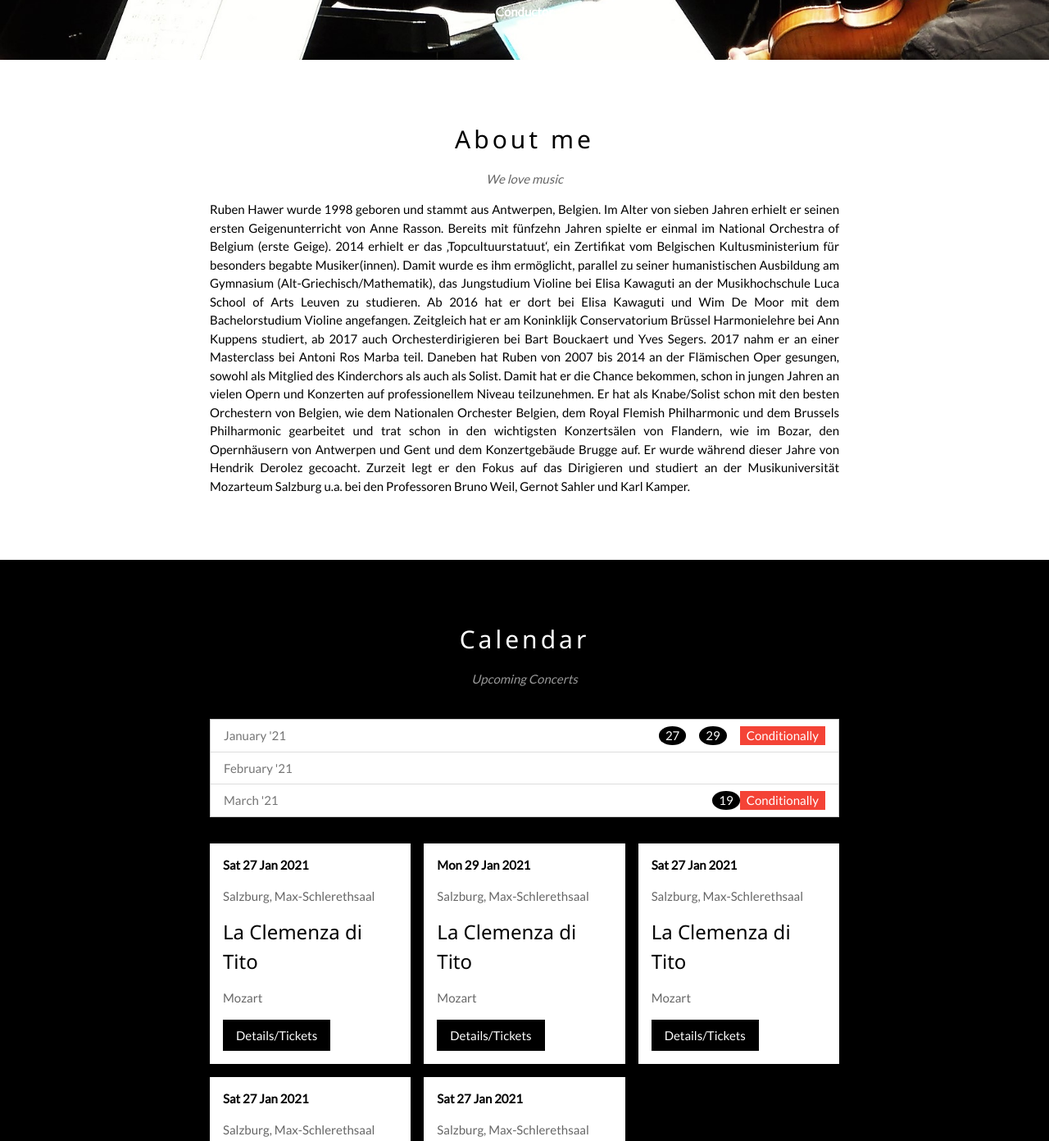
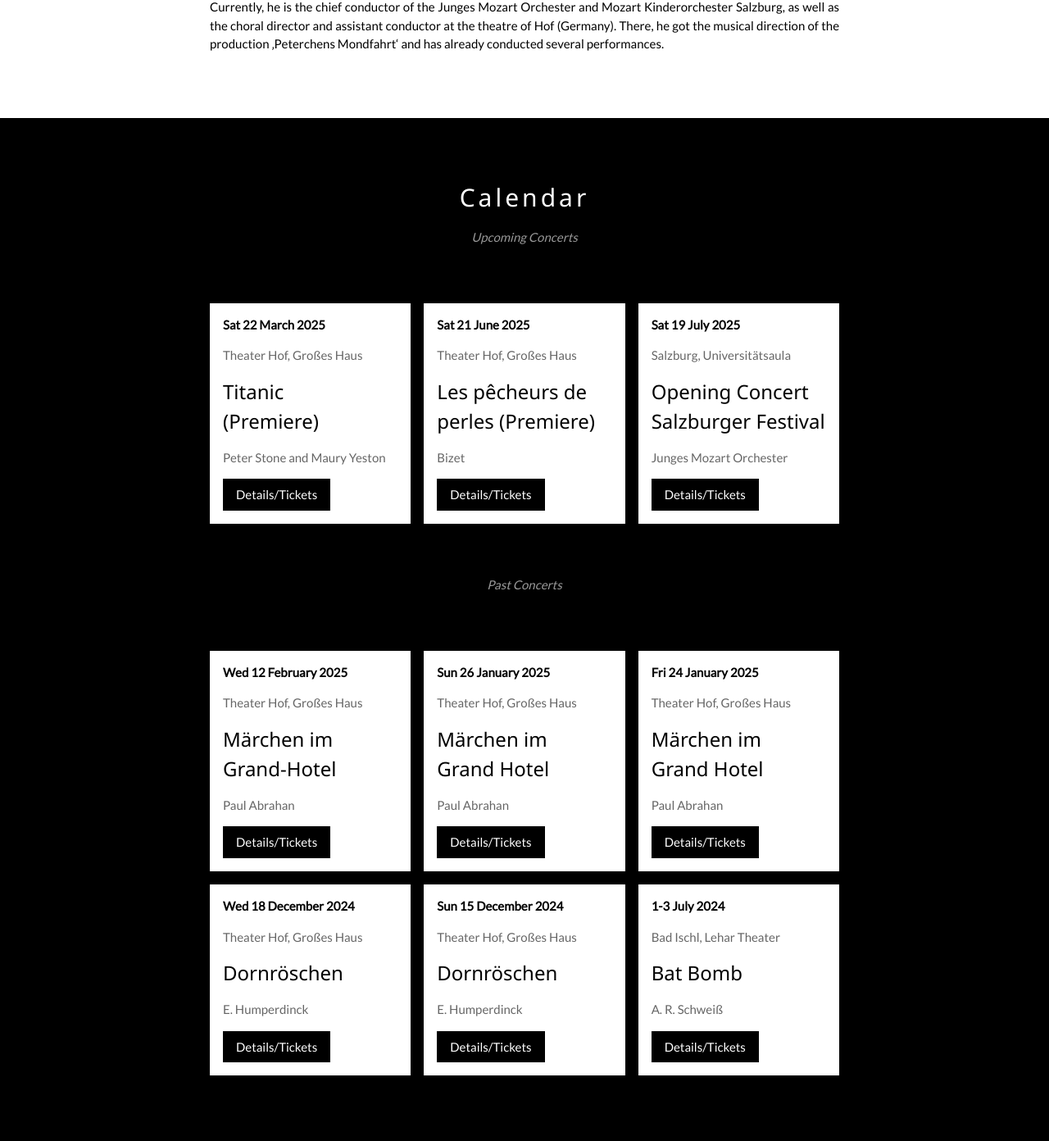
Before and after one commit to rubenhawwer/test1, a plain HTML site: page index.html in a window 1280 px wide. Shown: the part 693-2085 px from the top of the page at 82% size. Drawn offline with nearby package versions, Linux system fonts and the light colour scheme.

Commit message:
Update index.html

```diff
--- a/index.html
+++ b/index.html
@@ -42,52 +42,42 @@ body {font-family: "Lato", sans-serif}
 <div class="w3-content" style="max-width:2000px;margin-top:46px">
 
   <!-- Automatic Slideshow Images -->
+
   <div class="mySlides w3-display-container w3-center">
-    <img src="df1.jpg" style="width:100%">
+    <img src="df4.jpg" style="width:100%">
     <div class="w3-display-bottommiddle w3-container w3-text-white w3-padding-32 w3-hide-small">
       <h1>Ruben Hawer</h1>
       <p><b>Conductor</b></p>
     </div>
   </div>
   <div class="mySlides w3-display-container w3-center">
-    <img src="df2.jpg" style="width:100%">
-    <div class="w3-display-bottommiddle w3-container w3-text-white w3-padding-32 w3-hide-small">
-      <h1>Ruben Hawer</h1>
-      <p><b>Conductor</b></p>
-    </div>
-  </div>
-  <div class="mySlides w3-display-container w3-center">
-    <img src="photos/x.jpg" style="width:50%">
-    <div class="w3-display-bottommiddle w3-container w3-text-black w3-padding-32 w3-hide-small">
+    <img src="df3.jpg" style="width:100%">
+    <div class="w3-display-bottommiddle w3-container w3-text-darkgrey w3-padding-32 w3-hide-small">
       <h1>Ruben Hawer</h1>
       <p><b>Conductor</b></p>
     </div>
   </div>
 
+
   <!-- The About me Section -->
   <div id="ABOUT ME">
 	<div class="w3-container w3-content w3-center w3-padding-64" style="max-width:800px">
 		<h2 class="w3-wide">About me</h2>
-		<p class="w3-opacity"><i>We love music</i></p>
-		<p class="w3-justify">Ruben Hawer wurde 1998 geboren und stammt aus Antwerpen, Belgien.
-Im Alter von sieben Jahren erhielt er seinen ersten Geigenunterricht von Anne Rasson. Bereits mit
-fünfzehn Jahren spielte er einmal im National Orchestra of Belgium (erste Geige). 2014 erhielt er das
-‚Topcultuurstatuut‘, ein Zertifikat vom Belgischen Kultusministerium für besonders begabte
-Musiker(innen). Damit wurde es ihm ermöglicht, parallel zu seiner humanistischen Ausbildung am
-Gymnasium (Alt-Griechisch/Mathematik), das Jungstudium Violine bei Elisa Kawaguti an der
-Musikhochschule Luca School of Arts Leuven zu studieren. Ab 2016 hat er dort bei Elisa Kawaguti und
-Wim De Moor mit dem Bachelorstudium Violine angefangen. Zeitgleich hat er am Koninklijk
-Conservatorium Brüssel Harmonielehre bei Ann Kuppens studiert, ab 2017 auch Orchesterdirigieren
-bei Bart Bouckaert und Yves Segers. 2017 nahm er an einer Masterclass bei Antoni Ros Marba teil.
-Daneben hat Ruben von 2007 bis 2014 an der Flämischen Oper gesungen, sowohl als Mitglied des
-Kinderchors als auch als Solist. Damit hat er die Chance bekommen, schon in jungen Jahren an vielen
-Opern und Konzerten auf professionellem Niveau teilzunehmen. Er hat als Knabe/Solist schon mit
-den besten Orchestern von Belgien, wie dem Nationalen Orchester Belgien, dem Royal Flemish
-Philharmonic und dem Brussels Philharmonic gearbeitet und trat schon in den wichtigsten
-Konzertsälen von Flandern, wie im Bozar, den Opernhäusern von Antwerpen und Gent und dem
-Konzertgebäude Brugge auf. Er wurde während dieser Jahre von Hendrik Derolez gecoacht.
-Zurzeit legt er den Fokus auf das Dirigieren und studiert an der Musikuniversität Mozarteum Salzburg
-u.a. bei den Professoren Bruno Weil, Gernot Sahler und Karl Kamper.</p>
+		<p class="w3-opacity"><i>I don't conduct orchestra's, I make music with people</i></p>
+		<p class="w3-justify">Ruben Hawer comes from Belgium and was born in Antwerp in 1998. At the age of seven, he received his
+first violin lessons, and by fifteen, he was playing in the orchestra academy of the Belgian National Orchestra. Additionally, he sang professionally
+for eight years in the children's choir of the Flemish Opera and performed as a boy soprano in major solo roles. Through these experiences, he collaborated
+with some of Belgium’s finest orchestras. <br/> <br/>In 2014, he was awarded the "Topcultuurstatuut," a certificate from the Belgian Ministry of Culture for
+exceptionally talented musicians. This allowed him to pursue a bachelor's degree in violin at the LUCA School of Arts Leuven under Elisa Kawaguti, alongside
+ his humanistic high school education in Ancient Greek and Mathematics. <br/> <br/>In 2018, Ruben Hawer shifted his focus to conducting and moved to Salzburg.
+At the University Mozarteum, he studied orchestral conducting with Ion Marin, Bruno Weil, Alexander Drcar, Johannes Kalitzke, and Reinhard Goebel,
+as well as choral conducting with Jörn Andresen and Karl Kamper. He also participated in masterclasses with Alan Gilbert, Alexander Soddy, Vladimir Fedoseev,
+ Maxim Vengerov, and Antoni Ros Marba. <br/> <br/> As a conductor, Ruben Hawer has performed with ensembles such as the Bad Reichenhall Philharmoniker,
+the Mozarteum Orchestra Salzburg, österreichischen Ensemble für neue Musik (OENM), Ensemble Multilatérale, the New Art and Music Ensemble Salzburg (NAMES),
+ the Symphony Orchestra of the University Mozarteum, and the Hofer Symphoniker. He has assisted with the Vienna Symphony Orchestra and worked with the
+theater choirs of the Semperoper Dresden and the Gärtnerplatztheater Munich.  <br> <br/> Currently, he is the chief conductor of the Junges Mozart Orchester
+and Mozart Kinderorchester Salzburg, as well as the choral director and assistant conductor at the theatre of Hof (Germany). There, he got the musical
+direction of the production ‚Peterchens Mondfahrt‘ and has already conducted several performances.</p>
 
 	</div>
  </div>
@@ -98,88 +88,102 @@ u.a. bei den Professoren Bruno Weil, Gernot Sahler und Karl Kamper.</p>
       <h2 class="w3-wide w3-center">Calendar</h2>
       <p class="w3-opacity w3-center"><i>Upcoming Concerts</i></p><br>
 
-      <ul class="w3-ul w3-border w3-white w3-text-grey">
-        <li class="w3-padding">January '21 <span class="w3-tag w3-red w3-right">Conditionally</span> <span class="w3-badge w3-right w3-margin-right">29</span> <span class="w3-badge w3-right w3-margin-right">27</span> </li>
-        <li class="w3-padding">February '21 </li>
-        <li class="w3-padding">March '21 <span class="w3-tag w3-red w3-right">Conditionally</span> <span class="w3-badge w3-left w3-right">19</span> </li>
-      </ul>
-
-      <div class="w3-row-padding w3-padding-32" style="margin:0 -16px">
+       <div class="w3-row-padding w3-padding-32" style="margin:0 -16px">
         <div class="w3-third w3-margin-bottom">
           <div class="w3-container w3-white">
-            <p><b>Sat 27 Jan 2021</b></p>
-            <p class="w3-opacity">Salzburg, Max-Schlerethsaal</p>
-            <p> <h3> La Clemenza di Tito </h3> </p>
-			<p class="w3-opacity "> Mozart </p>
+            <p><b>Sat 22 March 2025</b></p>
+            <p class="w3-opacity">Theater Hof, Großes Haus</p>
+            <p> <h3> Titanic <br> (Premiere)</h3> </p>
+
+			<p class="w3-opacity "> Peter Stone and Maury Yeston </p>
             <button class="w3-button w3-black w3-margin-bottom" onclick="window.open('http://oper.moz.ac.at/seiten/de/produktionen/spielzeit-202021/la-clemenza-di-tito.php','_blank');">Details/Tickets</button>
+
           </div>
         </div>
         <div class="w3-third w3-margin-bottom">
           <div class="w3-container w3-white">
-            <p><b>Mon 29 Jan 2021</b></p>
-            <p class="w3-opacity">Salzburg, Max-Schlerethsaal</p>
-            <p> <h3> La Clemenza di Tito </h3> </p>
-			<p class="w3-opacity "> Mozart </p>
+            <p><b>Sat 21 June 2025</b></p>
+            <p class="w3-opacity">Theater Hof, Großes Haus </p>
+            <p> <h3> Les pêcheurs de perles (Premiere) </h3> </p>
+			<p class="w3-opacity "> Bizet </p>
             <button class="w3-button w3-black w3-margin-bottom" onclick="document.getElementById('ticketModal').style.display='block'">Details/Tickets</button>
           </div>
         </div>
+
         <div class="w3-third w3-margin-bottom">
           <div class="w3-container w3-white">
-            <p><b>Sat 27 Jan 2021</b></p>
-            <p class="w3-opacity">Salzburg, Max-Schlerethsaal</p>
-            <p> <h3> La Clemenza di Tito </h3> </p>
-			<p class="w3-opacity "> Mozart </p>
+            <p><b>Sat 19 July 2025</b></p>
+            <p class="w3-opacity">Salzburg, Universitätsaula </p>
+            <p> <h3> Opening Concert Salzburger Festival </h3> </p>
+			<p class="w3-opacity "> Junges Mozart Orchester </p>
             <button class="w3-button w3-black w3-margin-bottom" onclick="document.getElementById('ticketModal').style.display='block'">Details/Tickets</button>
+          </div>
+        </div>
+
+
+      </div>
+
+	  <p class="w3-opacity w3-center"><i>Past Concerts</i></p><br>
+
+
+
+	<div class="w3-row-padding w3-padding-32" style="margin:0 -16px">
+        <div class="w3-third w3-margin-bottom">
+          <div class="w3-container w3-white">
+            <p><b>Wed 12 February 2025</b></p>
+            <p class="w3-opacity">Theater Hof, Großes Haus</p>
+            <p> <h3> Märchen im <br> Grand-Hotel </h3> </p>
+
+		<p class="w3-opacity "> Paul Abrahan </p>
+            <button class="w3-button w3-black w3-margin-bottom" onclick="window.open('https://www.theater-hof.de/spielplan/stuecke/detail/maerchen-im-grand-hotel');">Details/Tickets</button>
+
+          </div>
+        </div>
+
+
+		<div class="w3-third w3-margin-bottom">
+          <div class="w3-container w3-white">
+            <p><b>Sun 26 January 2025</b></p>
+            <p class="w3-opacity">Theater Hof, Großes Haus</p>
+            <p> <h3> Märchen im <br>Grand Hotel </h3> </p>
+			<p class="w3-opacity "> Paul Abrahan </p>
+            <button class="w3-button w3-black w3-margin-bottom" onclick="window.open('https://www.theater-hof.de/spielplan/stuecke/detail/maerchen-im-grand-hotel');">Details/Tickets</button>
           </div>
         </div>
 		<div class="w3-third w3-margin-bottom">
           <div class="w3-container w3-white">
-            <p><b>Sat 27 Jan 2021</b></p>
-            <p class="w3-opacity">Salzburg, Max-Schlerethsaal</p>
-            <p> <h3> La Clemenza di Tito </h3> </p>
-			<p class="w3-opacity "> Mozart </p>
-            <button class="w3-button w3-black w3-margin-bottom" onclick="document.getElementById('ticketModal').style.display='block'">Details/Tickets</button>
+            <p><b>Fri 24 January 2025</b></p>
+            <p class="w3-opacity">Theater Hof, Großes Haus</p>
+            <p> <h3> Märchen im <br>Grand Hotel </h3> </p>
+			<p class="w3-opacity "> Paul Abrahan </p>
+            <button class="w3-button w3-black w3-margin-bottom" onclick="window.open('https://www.theater-hof.de/spielplan/stuecke/detail/maerchen-im-grand-hotel');">Details/Tickets</button>
           </div>
         </div>
 		<div class="w3-third w3-margin-bottom">
           <div class="w3-container w3-white">
-            <p><b>Sat 27 Jan 2021</b></p>
-            <p class="w3-opacity">Salzburg, Max-Schlerethsaal</p>
-            <p> <h3> La Clemenza di Tito </h3> </p>
-			<p class="w3-opacity "> Mozart </p>
-            <button class="w3-button w3-black w3-margin-bottom" onclick="document.getElementById('ticketModal').style.display='block'">Details/Tickets</button>
-          </div>
-        </div>
-      </div>
-
-	  <p class="w3-opacity w3-center"><i>Past Concerts</i></p><br>
-
-	   <div class="w3-row-padding w3-padding-32" style="margin:0 -16px">
-        <div class="w3-third w3-margin-bottom">
-          <div class="w3-container w3-white">
-            <p><b>Sat 27 Jan 2021</b></p>
-            <p class="w3-opacity">Salzburg, Max-Schlerethsaal</p>
-            <p> <h3> La Clemenza di Tito </h3> </p>
-			<p class="w3-opacity "> Mozart </p>
-            <button class="w3-button w3-black w3-margin-bottom" onclick="document.getElementById('ticketModal').style.display='block'">Details/Tickets</button>
+            <p><b>Wed 18 December 2024</b></p>
+            <p class="w3-opacity">Theater Hof, Großes Haus</p>
+            <p> <h3> Dornröschen<br>  </h3> </p>
+			<p class="w3-opacity "> E. Humperdinck </p>
+            <button class="w3-button w3-black w3-margin-bottom" onclick="window.open('https://www.theater-hof.de/spielplan/stuecke/detail/dornroeschen');">Details/Tickets</button>
           </div>
         </div>
 		<div class="w3-third w3-margin-bottom">
           <div class="w3-container w3-white">
-            <p><b>Sat 27 Jan 2021</b></p>
-            <p class="w3-opacity">Salzburg, Max-Schlerethsaal</p>
-            <p> <h3> La Clemenza di Tito </h3> </p>
-			<p class="w3-opacity "> Mozart </p>
-            <button class="w3-button w3-black w3-margin-bottom" onclick="document.getElementById('ticketModal').style.display='block'">Details/Tickets</button>
+            <p><b>Sun 15 December 2024</b></p>
+            <p class="w3-opacity">Theater Hof, Großes Haus</p>
+            <p> <h3> Dornröschen<br>  </h3> </p>
+			<p class="w3-opacity "> E. Humperdinck </p>
+            <button class="w3-button w3-black w3-margin-bottom" onclick="window.open('https://www.theater-hof.de/spielplan/stuecke/detail/dornroeschen');">Details/Tickets</button>
           </div>
         </div>
 		<div class="w3-third w3-margin-bottom">
           <div class="w3-container w3-white">
-            <p><b>Sat 27 Jan 2021</b></p>
-            <p class="w3-opacity">Salzburg, Max-Schlerethsaal</p>
-            <p> <h3> La Clemenza di Tito </h3> </p>
-			<p class="w3-opacity "> Mozart </p>
-            <button class="w3-button w3-black w3-margin-bottom" onclick="document.getElementById('ticketModal').style.display='block'">Details/Tickets</button>
+            <p><b> 1-3 July 2024</b></p>
+            <p class="w3-opacity">Bad Ischl, Lehar Theater</p>
+            <p> <h3> Bat Bomb </h3> </p>
+			<p class="w3-opacity "> A. R. Schweiß </p>
+            <button class="w3-button w3-black w3-margin-bottom" onclick="window.open('https://www.salzkammergut-2024.at/projekte/short-operetta-festival/');">Details/Tickets</button>
           </div>
         </div>
 
@@ -212,7 +216,7 @@ u.a. bei den Professoren Bruno Weil, Gernot Sahler und Karl Kamper.</p>
   <div class="w3-white" id="PHOTOS">
   <div class="w3-container w3-content w3-center w3-padding-64" style="max-width:800px" id="PHOTOS">
     <h2 class="w3-wide">Photos</h2>
-    <p class="w3-opacity"><i>Credits to Ndoto Photographers</i></p>
+    <p class="w3-opacity"><i>Coming soon</i></p>
 
     <div class="w3-row w3-padding-32">
       <div class="w3-third">
@@ -239,20 +243,16 @@ u.a. bei den Professoren Bruno Weil, Gernot Sahler und Karl Kamper.</p>
       <p class="w3-opacity w3-center"><i>All live recordings</i></p><br>
 
       <div
-      <h3 class="w3-wide w3-center">Mozart KV.16 1. Mvt</h3>
+      <h3 class="w3-wide w3-center">Mendelssohn: 3rd Symphony, 2nd Mvt</h3>
 	  <p>
-	    <button class="w3-button w3-black w3-margin-bottom" onclick="window.open('https://youtu.be/QbJTANofJM4', '_blank');">Watch here</button> </p>
+	    <button class="w3-button w3-black w3-margin-bottom" onclick="window.open('https://youtu.be/kOe74V6fth4', '_blank');">Watch here</button> </p>
       </div>
       <div
-      <h3 class="w3-wide w3-center">Mozart KV.16 1. Mvt</h3>
+      <h3 class="w3-wide w3-center">Mozart: 1st Symphony KV.16</h3>
 	  <p>
-	    <button class="w3-button w3-black w3-margin-bottom" onclick="window.open('https://youtu.be/QbJTANofJM4', '_blank');">Watch here</button> </p>
+	    <button class="w3-button w3-black w3-margin-bottom" onclick="window.open('https://youtu.be/YRKcTiuG25s', '_blank');">Watch here</button> </p>
       </div>
-      <div
-      <h3 class="w3-wide w3-center">Mozart KV.16 1. Mvt</h3>
-	  <p>
-	    <button class="w3-button w3-black w3-margin-bottom" onclick="window.open('https://youtu.be/QbJTANofJM4', '_blank');">Watch here</button> </p>
-      </div>
+
 	 </div>
   </div>
 
@@ -267,15 +267,24 @@ u.a. bei den Professoren Bruno Weil, Gernot Sahler und Karl Kamper.</p>
     <div class="w3-row w3-padding-32">
       <div class="w3-third">
         <p>CV English</p>
-        <img src="/w3images/bandmember.jpg" class="w3-round w3-margin-bottom" alt="Random Name" style="width:60%">
+	<button class="w3-button w3-black w3-margin-bottom" onclick="window.open(' ');">Download</button>
+
+      </div>
+      <div class="w3-third">
+        <p>CV Français</p>
+	<button class="w3-button w3-black w3-margin-bottom" onclick="window.open(' ');">Download</button>
+
       </div>
       <div class="w3-third">
         <p>CV Deutsch</p>
-        <img src="/w3images/bandmember.jpg" class="w3-round w3-margin-bottom" alt="Random Name" style="width:60%">
+	<button class="w3-button w3-black w3-margin-bottom" onclick="window.open(' ');">Download</button>
+
       </div>
       <div class="w3-third">
         <p>CV Nederlands</p>
-        <img src="/w3images/bandmember.jpg" class="w3-round" alt="Random Name" style="width:60%">
+	<button class="w3-button w3-black w3-margin-bottom" onclick="window.open(' ');">Download</button>
+
+
       </div>
     </div>
   </div>
@@ -285,12 +294,12 @@ u.a. bei den Professoren Bruno Weil, Gernot Sahler und Karl Kamper.</p>
   <!-- The Contact Section -->
   <div class="w3-container w3-content w3-padding-64" style="max-width:800px" id="CONTACT">
     <h2 class="w3-wide w3-center">CONTACT</h2>
-    <p class="w3-opacity w3-center"><i>Fan? Drop a note!</i></p>
+    <p class="w3-opacity w3-center"><i>Fan or Booking? Drop a note!</i></p>
     <div class="w3-row w3-padding-32">
       <div class="w3-col m6 w3-large w3-margin-bottom">
-        <i class="fa fa-map-marker" style="width:30px"></i> Salzburg, AT<br>
-        <i class="fa fa-phone" style="width:30px"></i> Phone: 0043123456789<br>
-        <i class="fa fa-envelope" style="width:30px"> </i> Email: mail@agency_hawer.com<br>
+        <i class="fa fa-map-marker" style="width:30px"></i> Hof, DE<br>
+        <i class="fa fa-phone" style="width:30px"></i> Phone: 0(049)92281-7070-109<br>
+        <i class="fa fa-envelope" style="width:30px"> </i> Email: chordirektion@theater-hof.de <br>
       </div>
       <div class="w3-col m6">
         <form action="/action_page.php" target="_blank">
```
